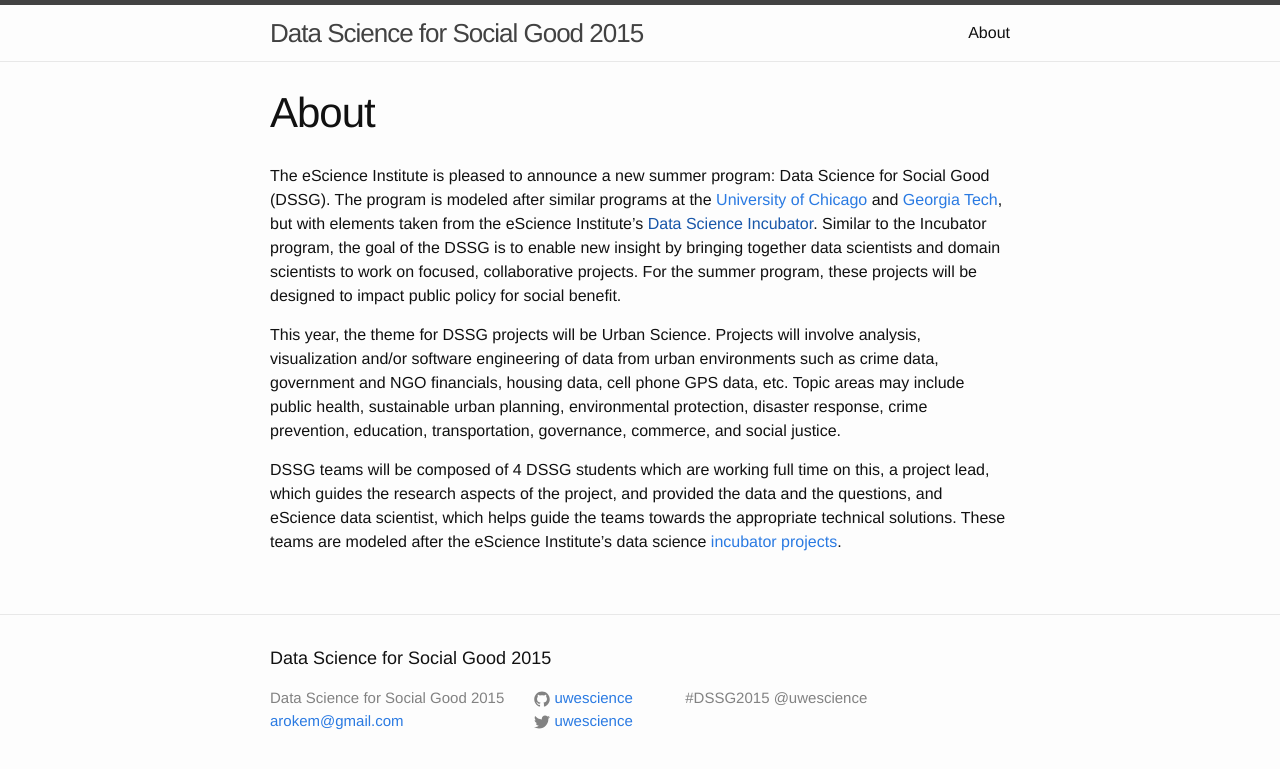
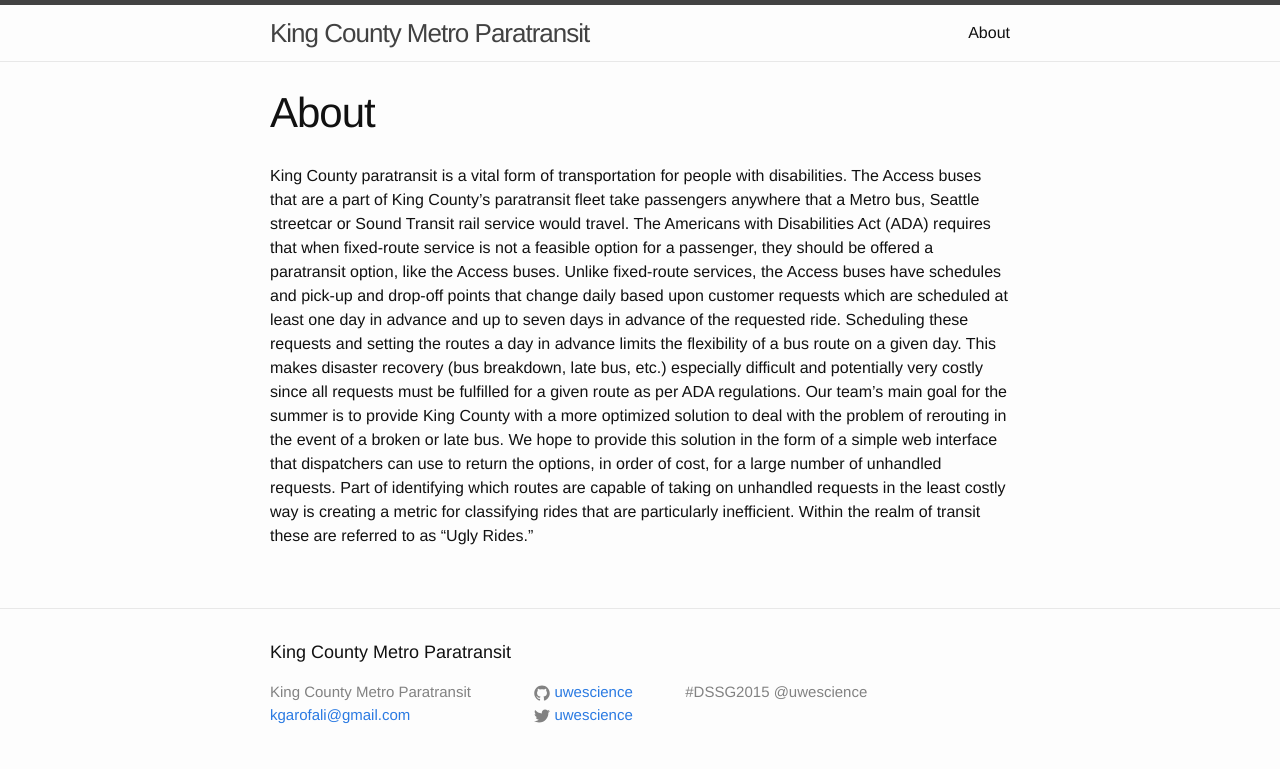
Before and after one commit to DSSG-paratransit/main_repo, a Jekyll site: the page built from about.md, in a window 1280 px wide. Shown: the top 769 px of the page. Built offline with Jekyll 4.4.1, drawn with Linux system fonts in a browser that asks for light colours.

Commit message:
created general structure of blog

```diff
--- a/_config.yml
+++ b/_config.yml
@@ -1,9 +1,9 @@
 # Site settings
-title: Data Science for Social Good 2015
-email: arokem@gmail.com
+title: King County Metro Paratransit
+email: kgarofali@gmail.com
 description: "#DSSG2015 @uwescience"
 baseurl: "http://uwescience.github.io/DSSG2015"
-url: "http://uwescience.github.io/DSSG2015"
+url: "http://uwescience.github.io/DSSG-paratransit"
 twitter_username: uwescience
 github_username:  uwescience
 
--- a/about.md
+++ b/about.md
@@ -4,8 +4,23 @@
 permalink: /about/
 ---
 
-The eScience Institute is pleased to announce a new summer program: Data Science for Social Good (DSSG). The program is modeled after similar programs at the [University of Chicago](http://dssg.io/) and [Georgia Tech](http://dssg-atl.io/), but with elements taken from the eScience Institute’s [Data Science Incubator](). Similar to the Incubator program, the goal of the DSSG is to enable new insight by bringing together data scientists and domain scientists to work on focused, collaborative projects. For the summer program, these projects will be designed to impact public policy for social benefit.
-
-This year, the theme for DSSG projects will be Urban Science. Projects will involve analysis, visualization and/or software engineering of data from urban environments such as crime data, government and NGO financials, housing data, cell phone GPS data, etc. Topic areas may include public health, sustainable urban planning, environmental protection, disaster response, crime prevention, education, transportation, governance, commerce, and social justice.
-
-DSSG teams will be composed of 4 DSSG students which are working full time on this, a project lead, which guides the research aspects of the project, and provided the data and the questions, and eScience data scientist, which helps guide the teams towards the appropriate technical solutions. These teams are modeled after the eScience Institute's data science [incubator projects](http://data.washington.edu/incubator/).
+King County paratransit is a vital form of transportation for people with disabilities.
+The Access buses that are a part of King County's paratransit
+fleet take passengers anywhere that a Metro bus,
+Seattle streetcar or Sound Transit rail service would travel. The Americans with Disabilities Act
+(ADA) requires that when fixed-route service is not a feasible option for a passenger, they should
+be offered a paratransit option, like the Access buses. Unlike fixed-route services, the Access buses
+have schedules and pick-up and drop-off points that change daily based upon customer requests which
+are scheduled at least one day in advance and up to seven days in advance of the requested ride.
+Scheduling these requests and setting the routes a day in advance limits the flexibility of a bus
+route on a given day. This makes disaster recovery (bus breakdown, late bus, etc.) especially
+difficult and potentially very costly since all requests must be fulfilled for a given route as
+per ADA regulations.
+Our team's main goal for the summer is to provide King County
+with a more optimized solution to deal with the problem of rerouting in the event of a broken or
+late bus. We hope to provide this solution in the form of a simple web interface that dispatchers can
+use to return the options, in order of cost,
+for a large number of unhandled requests. Part of identifying
+which routes are capable of taking on unhandled requests in the least costly way is creating a
+metric for classifying rides that are particularly inefficient. Within the realm of transit
+these are referred to as "Ugly Rides."
```
Also changed, not shown: _posts/2015-07-10-intro-paratransit.md (added, +5 -0 lines).
